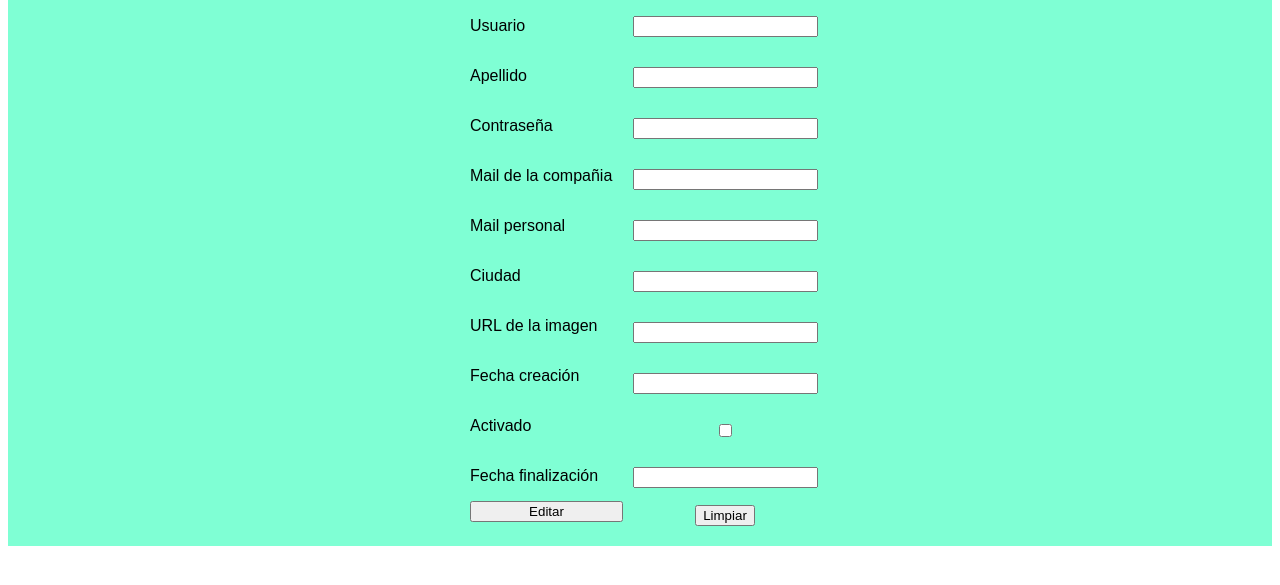
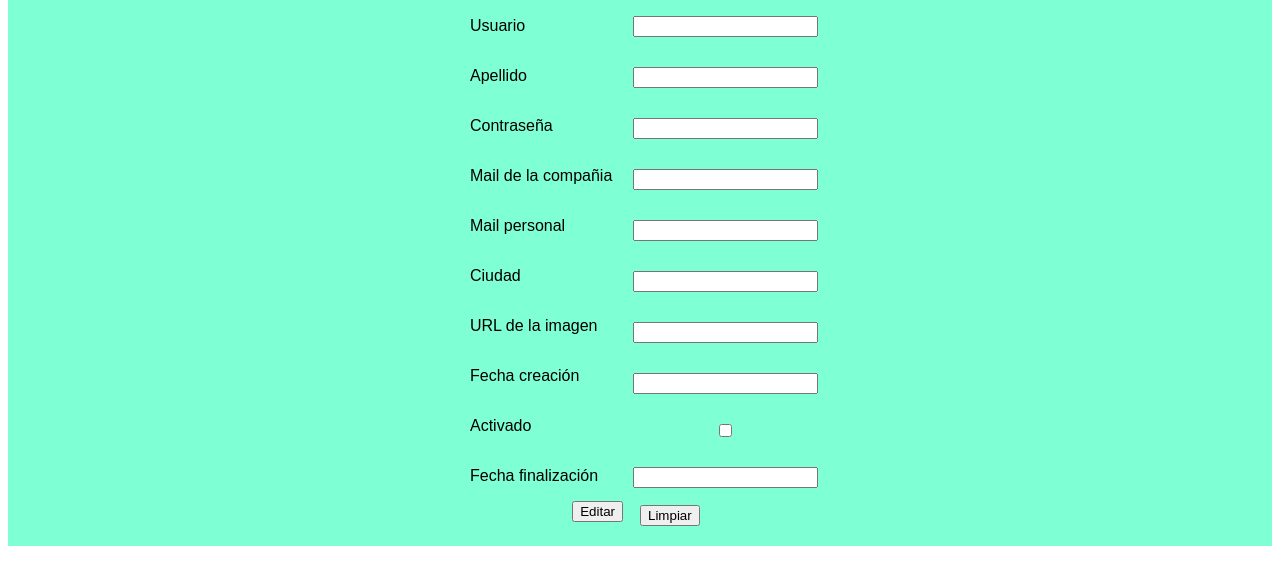
Before and after one commit to miguelfuentesarribas/ejercicios-iniciales, a plain HTML site: page ejercio2/index.html in a window 1280 px wide. Shown: the part 79-664 px from the top of the page. Drawn offline with Linux system fonts and the light colour scheme.

Commit message:
error solved

```diff
--- a/ejercio2/styles.css
+++ b/ejercio2/styles.css
@@ -34,19 +34,11 @@ div > input {
 }
 
 button[class="editar"]{
-<<<<<<< HEAD
-=======
-    width: 50px;
->>>>>>> c408f0d2b7441e63ba823fc145abf22730ba0dfd
     align-self: flex-end;
     margin-right: 17px;
 }
 
 button[class="limpiar"]{
-<<<<<<< HEAD
-=======
-    width: 50px;
->>>>>>> c408f0d2b7441e63ba823fc145abf22730ba0dfd
     align-self: flex-start;
    margin-top: 2px;
 }
```
